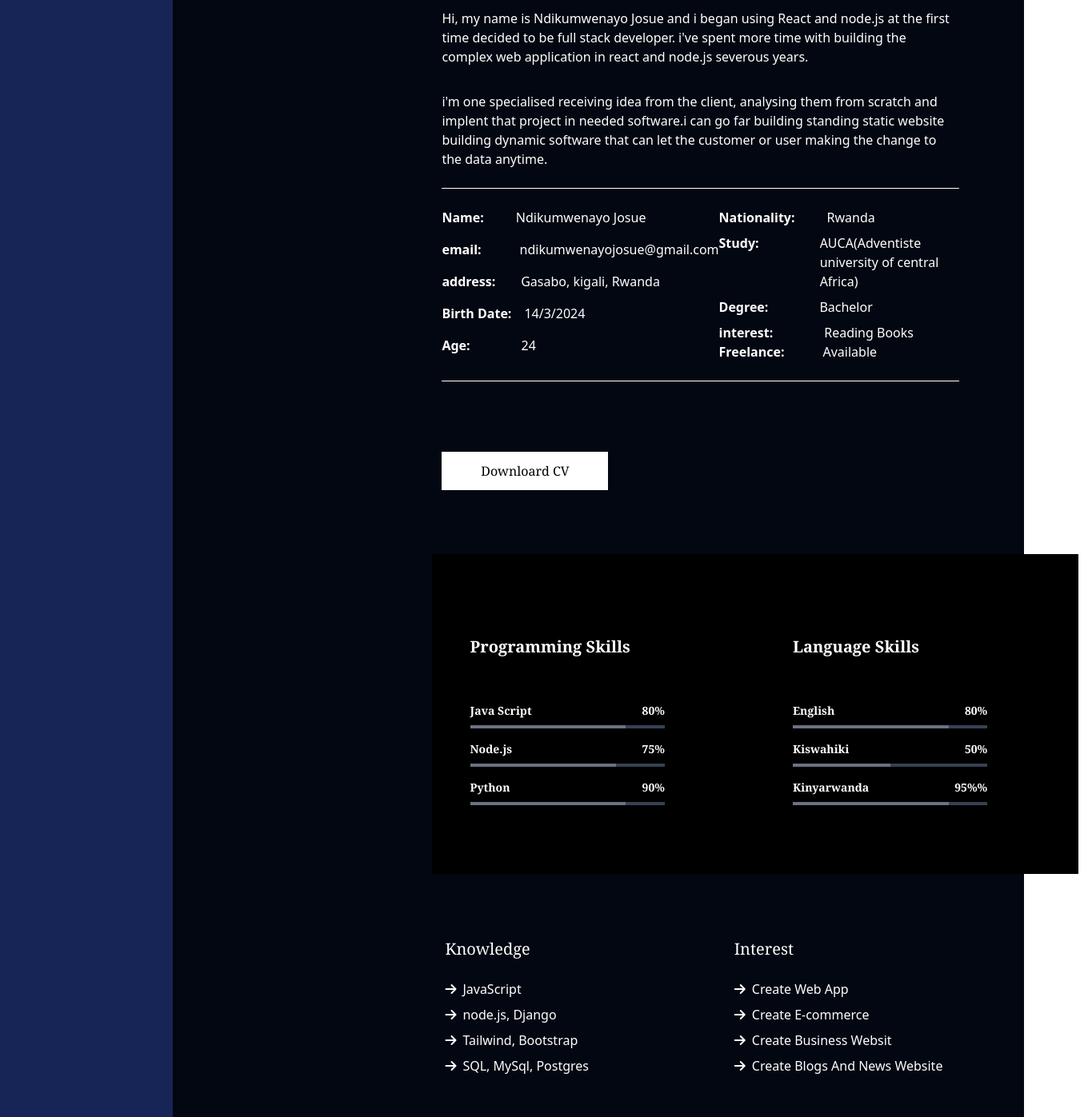
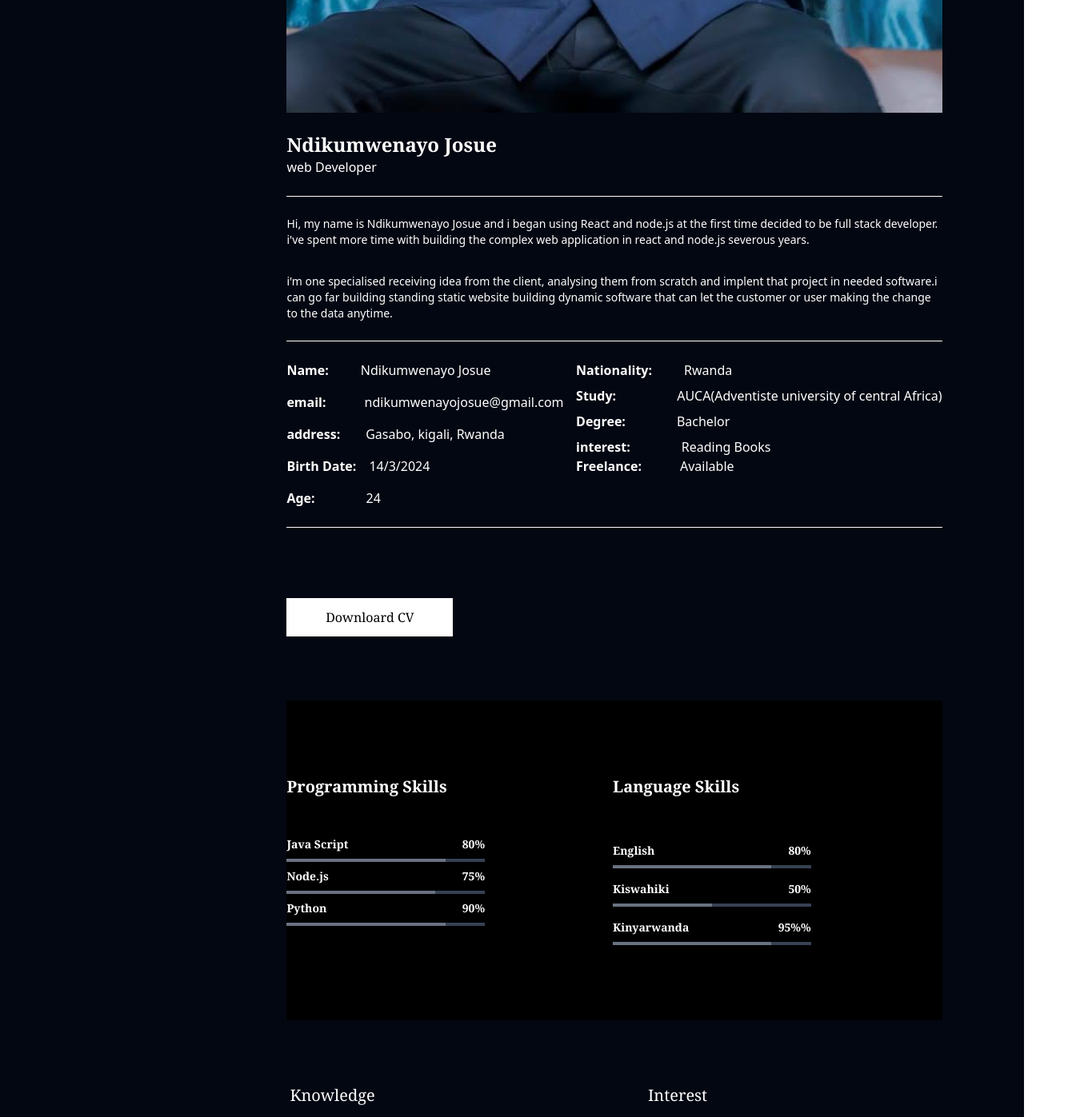
Before and after one commit to josue583/Joshua-portfolio, a React (Vite) app: page /about in a window 1280 px wide. Shown: the part 1400-2797 px from the top of the page at 80% size, 1360 px wide, since content can reach past the window. Built offline with nearby package versions, Linux system fonts and the light colour scheme.

Commit message:
Adding menu in all pages

```diff
--- a/src/components/Experiance.jsx
+++ b/src/components/Experiance.jsx
@@ -2,8 +2,8 @@ import React from 'react'
 
 function Experiance() {
   return (
-    <div className='w-4/5 min-h-[700px] md:w-full md:ml-40 md:min-h-[300px] bg-black text-white'>
-        <div className='w-full min-h-full flex flex-col gap-10 pl-6 md:pl-8 md:w-4/5 md:h-96 md:flex md:flex-row md:gap-40   items-center' >
+    <div className='w-full min-h-[700px]   md:w-4/5 md:min-h[500px] bg-black text-white'>
+        <div className='w-full min-h-full flex flex-col gap-10 pt-12 pl-14  xl:flex xl:flex-row xl:pt-0   items-center' >
         <div className='w-full flex flex-col gap-6'>
         <h1 className='text-md md:text-xl font-bold font-serif'>Education</h1>
         <div >
@@ -18,7 +18,7 @@ function Experiance() {
                 <div className='w-6 h-6 rounded-full border border-gray-500 ml-1'></div>
                 <div className='w-1 h-4 bg-gray-400 ml-1'></div>
                 </div>
-                <div className='w-full  flex flex-col gap-6 mt-4 text-sm md:text-md '>
+                <div className='w-full  flex flex-col gap-6 mt-4 text-sm md:text-sm '>
                 <div className='h-12  flex gap-10 font-thin'>
                 <h1>2015- 2018</h1>
                 <div className='flex flex-col '>
--- a/src/components/Knowledge.jsx
+++ b/src/components/Knowledge.jsx
@@ -2,7 +2,7 @@ import React from 'react'
 
 function Knowledge() {
   return (
-    <div className='w-4/5 flex flex-col gap-4 pl-8 md:pl-1 md:bg-gray-950 md:flex md:flex-row md:gap-20 text-white '>
+    <div className='w-4/5 flex flex-col gap-4  md:pl-1 md:bg-gray-950 md:flex md:flex-row md:gap-20 text-white text-xl md:text-lg '>
 
       <div className='w-4/5 md:w-1/2 flex flex-col gap-6 '>
           <h1 className='text-xl font-serif'>Knowledge</h1>
--- a/src/components/Myinformation.jsx/Myinformation.jsx
+++ b/src/components/Myinformation.jsx/Myinformation.jsx
@@ -3,7 +3,7 @@ import React from 'react'
 function Myinformation() {
   return (
     <div className='w-full'>
-      <table className='w-full flex flex-col md:flex md:flex-row justify-between'>
+      <table className='w-full flex flex-col xl:flex xl:flex-row justify-between'>
 
             <div className='flex flex-col gap-4'>
             <div className=''>
--- a/src/components/Progress_bar.jsx
+++ b/src/components/Progress_bar.jsx
@@ -2,9 +2,9 @@ import React from 'react'
 import { Progress } from '@material-tailwind/react'
 function Progress_bar() {
   return (
-    <div className='w-4/5 flex justify-center min-h-[600px] md:w-full md:ml-34 md:min-h-[400px]  bg-black flex text-white md:flex md:flex-row md:items-center md:justify-start '>
-      <div className='w-4/5 flex flex-col justify-center pt-4 md:w-4/5 md:flex md:flex-row md:justify-start md:ml-12 md:gap-40 font-bold'>
-      <div className=' w-full flex flex-col gap-4 md:w-2/5'>
+    <div className='w-full flex justify-center min-h-[600px] md:w-4/5 md:min-h-[400px]  bg-black flex text-white md:flex md:flex-row md:items-center md:justify-start '>
+      <div className='w-4/5 flex flex-col justify-center gap-10 md:w-4/5 md:flex md:flex-row md:justify-start md:gap-40 font-bold'>
+      <div className=' w-full flex flex-col gap-2 md:w-2/5'>
       <h1 className='pb-10 font-bold text-xl font-serif'>Programming Skills</h1>
       <div className='w-full flex flex-col gap-2 md:w-full '>
       <div className='w-full flex justify-between text-sm font-serif'>
--- a/src/components/Sidebar.jsx
+++ b/src/components/Sidebar.jsx
@@ -7,7 +7,7 @@ export default function sidebar() {
   const [isOpen,setIsOpen]=useState(false)
   return (
 
-    <div className='md:w-64 md:min-h-screen bg-blue-950 md:pt-40 text-white flex-grow md:pl-16 gap-16 '>
+    <div className='md:w-64 md:min-h-screen md:fixed md:left-0 md:top-0 bg-blue-950 md:pt-40 text-white flex-grow md:pl-16 gap-16 '>
       {/* w-full h-20  */}
       {/* pt-20 fixed left-0 top-0 */}
 
--- a/src/pages/About.jsx
+++ b/src/pages/About.jsx
@@ -11,7 +11,7 @@ function About() {
   return (
     <div className=' flex flex-col md:flex md:flex-row bg-gray-950'>
       <Sidebar/>
-      <div className='w-full md:w-4/5 bg-gray-950 md:bg-gray-950 md:ml-64  min-h-screen  flex flex-col justify-center items-center gap-20 ' >
+      <div className='w-full md:w-full bg-gray-950 md:bg-gray-950 md:ml-64   min-h-screen flex flex-col justify-center items-center gap-20 ' >
       <div className='w-4/5 min-h-screen text-white  flex flex-col mt-40 gap-6'>
       <div className='w-full mid:w-4/5 h-32 flex flex-col gap-2 text-gray-100'>
       <h1 className='w-20 h-8 bg-gray-700 font-bold text-center '>About</h1>
@@ -28,7 +28,7 @@ function About() {
 
         </div>
         <hr className=''></hr>
-        <div className='text-md flex flex-col gap-8 text-white font-thin'>
+        <div className='text-xl flex flex-col gap-8 text-white font-thin md:text-sm'>
           <div>Hi, my name is Ndikumwenayo Josue and i began using React and node.js at the first time decided to be full stack developer. i've spent more time with building
           the complex web application in react and node.js severous years.</div>
           <div>i'm one specialised receiving idea from the client, analysing them from scratch and implent that project in needed software.i can go far building standing static website building dynamic software that can let
--- a/src/pages/Contacts.jsx
+++ b/src/pages/Contacts.jsx
@@ -4,13 +4,13 @@ import MapComponent from '../components/Map'
 import Footer from '../components/Footer'
 function Contact() {
   return (
-    <div className='flex ml-34 bg-gray-950'>
+    <div className='flex flex-col md:flex md:flex-row bg-gray-950'>
         <Sidebar/>
-        <div className='w-full min-h-screen bg-gray-950 text-white flex pt-32 justify-center  '>
-        <div className='w-4/5 min-h-screen flex flex-col gap-10 ml-16'>
+        <div className='w-full md:w-full pt-10 bg-gray-950 md:bg-gray-950 md:ml-64 md:pt-40   min-h-screen flex flex-col justify-center items-center gap-20  '>
+        <div className='w-4/5 min-h-screen flex flex-col gap-10'>
         <div className='w-1/2  flex flex flex-col gap-6'>
-          <h1 className='w-20 h-8 bg-gray-700 font-bold text-center '>Contact</h1>
-          <h1 className='text-xl'>Contact Me</h1>
+          <h1 className='w-20 h-8 bg-gray-700 font-bold text-center text-white '>Contact</h1>
+          <h1 className='text-xl text-white'>Contact Me</h1>
           </div>
           <div className='w-full'>
           <MapComponent/>
```
